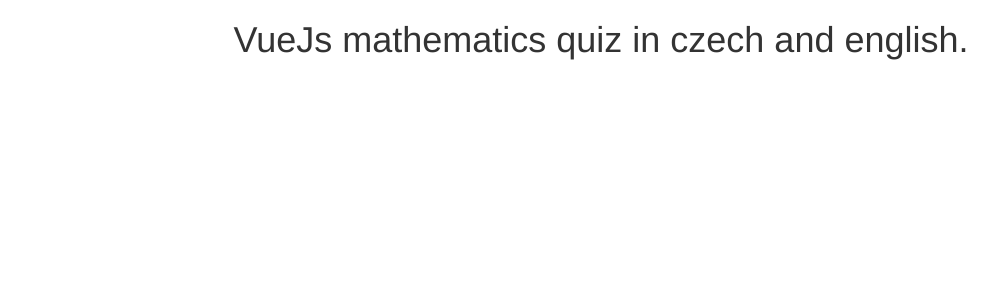
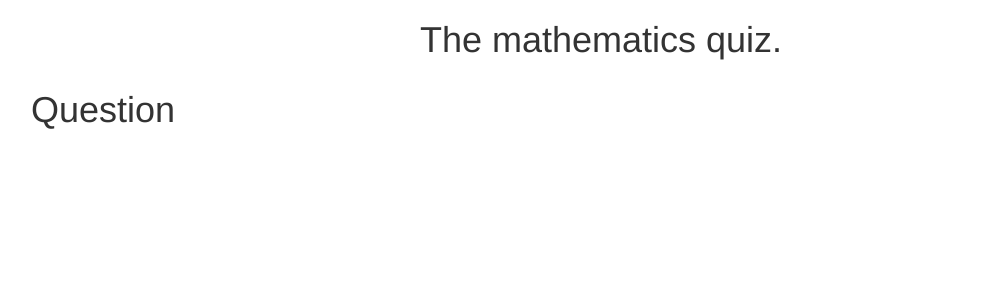
Before and after one commit to ivosahlik/vuejs-mathematics-quiz-cz-en, a Vue app: page / in a window 1280 px wide. Shown: the top 300 px of the page, without its empty margins (39-1036 px from the left). Built offline with nearby package versions, Linux system fonts and the light colour scheme.

Commit message:
feature-2/add-dynamic-component - added dynamic component, added event bus

```diff
--- a/src/App.vue
+++ b/src/App.vue
@@ -2,18 +2,38 @@
   <div class="container">
     <div class="row">
       <div>
-        <h1 class="text-center">VueJs mathematics quiz in czech and english.</h1>
+        <h1 class="text-center">The mathematics quiz.</h1>
       </div>
     </div>
 
     <div class="row">
       <div>
-
+        <component v-bind:is="mode" @confirmed="mode = 'app-question'"></component>
       </div>
     </div>
   </div>
 </template>
 
+<script>
+import Question from './components/Question'
+import Answer from './components/Answer'
+
+export default {
+  components: {
+    appAnswer: Answer,
+    appQuestion: Question
+  },
+  data () {
+    return {
+      mode: 'app-question'
+    }
+  },
+  methods: {
+
+  }
+}
+</script>
+
 <style lang="scss">
 
 </style>
--- /dev/null
+++ b/src/components/Answer.vue
@@ -0,0 +1,23 @@
+<template>
+  <div class="alert alert-success text-center">
+    <h1>That's Correct!</h1>
+    <hr>
+    <button class="btn btn-primary" @click="onNextQuestion">Next Question</button>
+  </div>
+</template>
+<style>
+
+</style>
+<script>
+
+export default{
+  methods: {
+    onNextQuestion () {
+      this.$emit('confirmed')
+    }
+  }
+}
+</script>
+
+<style lang="scss">
+</style>
--- /dev/null
+++ b/src/components/Question.vue
@@ -0,0 +1,15 @@
+<template>
+  <div class="container">
+    <h1>Question</h1>
+  </div>
+</template>
+
+<script>
+export default {
+  name: 'Question'
+}
+</script>
+
+<style lang="scss">
+
+</style>
```
